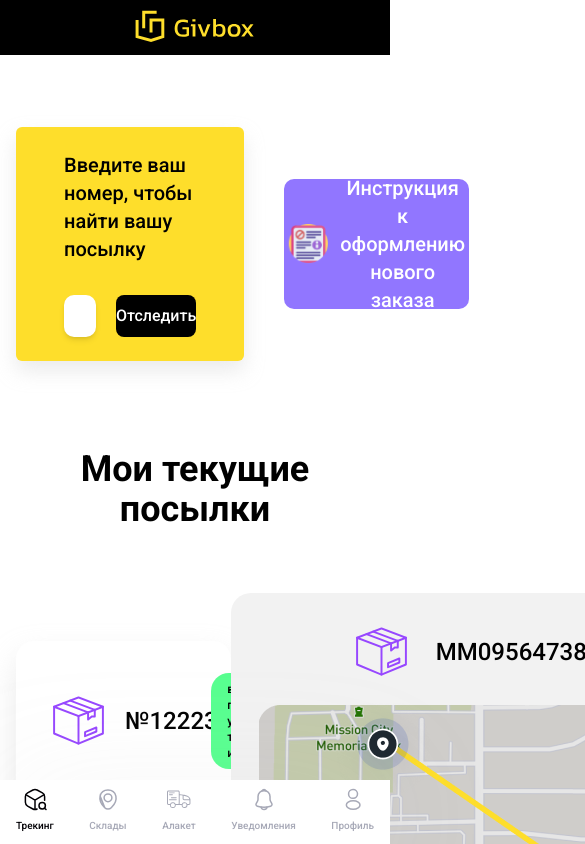
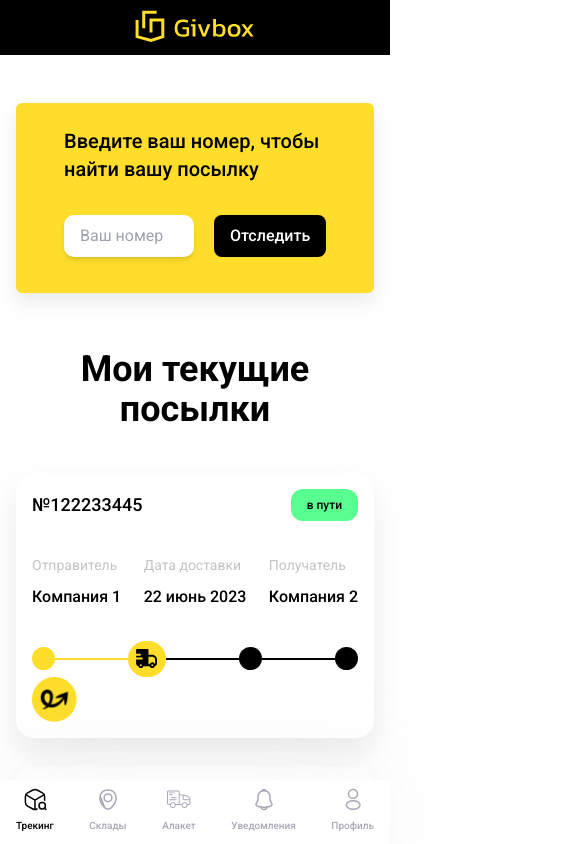
Before and after one commit to LevNiz/front1, a React (Vite) app: page /tracking in a window 390 px wide. Shown: the top 844 px of the page, 585 px wide, since content can reach past the window. Built offline with nearby package versions, Linux system fonts and the light colour scheme.

Commit message:
Mobile version of Tracking page

```diff
--- a/src/components/Tracking/Parcel.jsx
+++ b/src/components/Tracking/Parcel.jsx
@@ -8,41 +8,41 @@ const Parcel = (parcel) => {
       {parcel?.parcel?.map((el, index) => (
         <div
           key={index}
-          className='max-w-[712px] my-12 shadow-[0px_15px_30px_0px_rgba(204,_204,_204,_0.40)] rounded-[18px] p-8'
+          className='max-w-[712px] mx-auto my-7 md:my-12 shadow-[0px_15px_30px_0px_rgba(204,_204,_204,_0.40)] rounded-[18px] p-4 md:p-8'
         >
           <div className='flex justify-between items-center'>
             <div className='flex items-center'>
-              <img src={nounBox} alt='*' />
-              <h4 className='text-2xl font-medium ml-4'>{el?.number}</h4>
+              <img className='md:block hidden' src={nounBox} alt='*' />
+              <h4 className='text-lg md:text-2xl font-medium md:ml-4'>{el?.number}</h4>
             </div>
-            <div className='max-w-[140px] w-full min-h-[50px] rounded-[18px] flex justify-center items-center text-xs font-medium bg-colGreen px-4 py-2 break-all'>
+            <div className='sm:max-w-[140px] sm:w-full md:min-h-[50px] rounded-xl md:rounded-[18px] flex justify-center items-center text-xs font-medium bg-colGreen px-4 py-2 break-all'>
               {el?.status}
             </div>
           </div>
           <div className='flex justify-between pt-8'>
             <div className='max-w-[33%] break-all'>
-              <span className='text-colGray2 text-[18ox]'>Отправитель</span>
-              <h4 className='text-xl font-medium mt-2'>{el?.sender}</h4>
+              <span className='text-colGray2 text-sm md:text-lg'>Отправитель</span>
+              <h4 className='text-base md:text-xl font-medium mt-2'>{el?.sender}</h4>
             </div>
             <div className='max-w-[33%] break-all'>
-              <span className='text-colGray2 text-[18px]'>Дата доставки</span>
-              <h4 className='text-xl font-medium mt-2'>{el?.deliveryDate}</h4>
+              <span className='text-colGray2 text-sm md:text-lg'>Дата доставки</span>
+              <h4 className='text-base md:text-xl font-medium mt-2'>{el?.deliveryDate}</h4>
             </div>
             <div className='max-w-[33%] break-all'>
-              <span className='text-colGray2 text-[18px]'>Получатель</span>
-              <h4 className='text-xl font-medium mt-2'>{el?.reciever}</h4>
+              <span className='text-colGray2 text-sm md:text-lg'>Получатель</span>
+              <h4 className='text-base md:text-xl font-medium mt-2'>{el?.reciever}</h4>
             </div>
           </div>
-          <div className='flex justify-between items-center mt-8'>
+          <div className='md:flex justify-between items-center mt-8'>
             <div className='flex items-center'>
               <div className='min-h-[23px] min-w-[23px] p-2 rounded-full bg-colYellow'></div>
-              <span className='bg-colYellow h-[2px] w-[90px]'></span>
-              <div className='min-h-[23px] min-w-[23px] p-2 rounded-full bg-colYellow'>
-                <img src={parcelCar} alt='*' />
+              <span className='bg-colYellow h-[2px] w-full md:w-[90px]'></span>
+              <div className='p-2 rounded-full bg-colYellow'>
+                <img className='!min-w-[22px]' src={parcelCar} alt='*' />
               </div>
-              <span className='bg-black h-[2px] w-[90px]'></span>
+              <span className='bg-black h-[2px] w-full md:w-[90px]'></span>
               <div className='min-h-[23px] min-w-[23px] p-2 rounded-full bg-black'></div>
-              <span className='bg-black h-[2px] w-[90px]'></span>
+              <span className='bg-black h-[2px] w-full md:w-[90px]'></span>
               <div className='min-h-[23px] min-w-[23px] p-2 rounded-full bg-black'></div>
             </div>
             <div className='w-[45px] h-[45px] overflow-hidden'>
--- a/src/pages/Tracking/Tracking.jsx
+++ b/src/pages/Tracking/Tracking.jsx
@@ -5,8 +5,8 @@ import rulesImg from './../../assets/images/rules.svg';
 const Tracking = () => {
   return (
     <div className='content py-12'>
-      <div className='flex items-center my-6'>
-        <div className='max-w-[885px] w-full min-h-[190px] shadow-[rgba(204,_204,_204,_0.40)_0px_10px_20px_0px] rounded-md mx-auto px-12 py-6 bg-colYellow'>
+      <div className='lg:flex items-center lg:my-6'>
+        <div className='lg:max-w-[885px] w-full min-h-[190px] shadow-[rgba(204,_204,_204,_0.40)_0px_10px_20px_0px] rounded-md mx-auto px-12 py-6 bg-colYellow'>
           <form>
             <h3 className='text-xl font-medium mb-8'>
               Введите ваш номер, чтобы найти вашу посылку
@@ -23,21 +23,21 @@ const Tracking = () => {
             </div>
           </form>
         </div>
-        <div className='max-w-[380px] h-[130px] rounded-[10px] flex justify-center items-center w-full bg-colPurple py-4 px-6 ml-10 text-center'>
+        <div className='max-w-[380px] h-[130px] hidden rounded-[10px] lg:flex justify-center items-center w-full bg-colPurple mt-0 py-4 px-6 lg:ml-10 text-center'>
           <img src={rulesImg} alt='*' />
           <p className='text-xl font-medium text-white ml-3'>
             Инструкция к оформлению нового заказа
           </p>
         </div>
       </div>
-      <h3 className='text-4xl font-semibold py-16 text-center'>
+      <h3 className='text-4xl font-semibold pb-4 pt-14 lg:py-16 text-center'>
         Мои текущие посылки
       </h3>
-      <div className='flex'>
-        <div className='w-3/5'>
+      <div className='xl2:flex'>
+        <div className='xl2:w-3/5 w-full'>
           <Parcel parcel={parcel} />
         </div>
-        <div className='w-2/5'>
+        <div className='xl2:w-2/5 w-full'>
           <DetailInfo />
         </div>
       </div>
--- a/src/pages/Warehouses/Warehouses.jsx
+++ b/src/pages/Warehouses/Warehouses.jsx
@@ -40,7 +40,9 @@ const Warehouses = () => {
       <div className='relative'>
         <FilterModal isOpen={isFilterModalOpen} onClose={closeFilterModal} />
       </div>
-      <h1 className='text-2xl md:text-4xl font-semibold text-center my-8 md:my-14'>Склады</h1>
+      <h1 className='text-2xl md:text-4xl font-semibold text-center my-8 md:my-14'>
+        Склады
+      </h1>
       <WareHouseItem data={warehouses} />
     </div>
   );
```
Also changed, not shown: src/components/Warehouses/WareHouseItem.jsx (+11 -3 lines).
